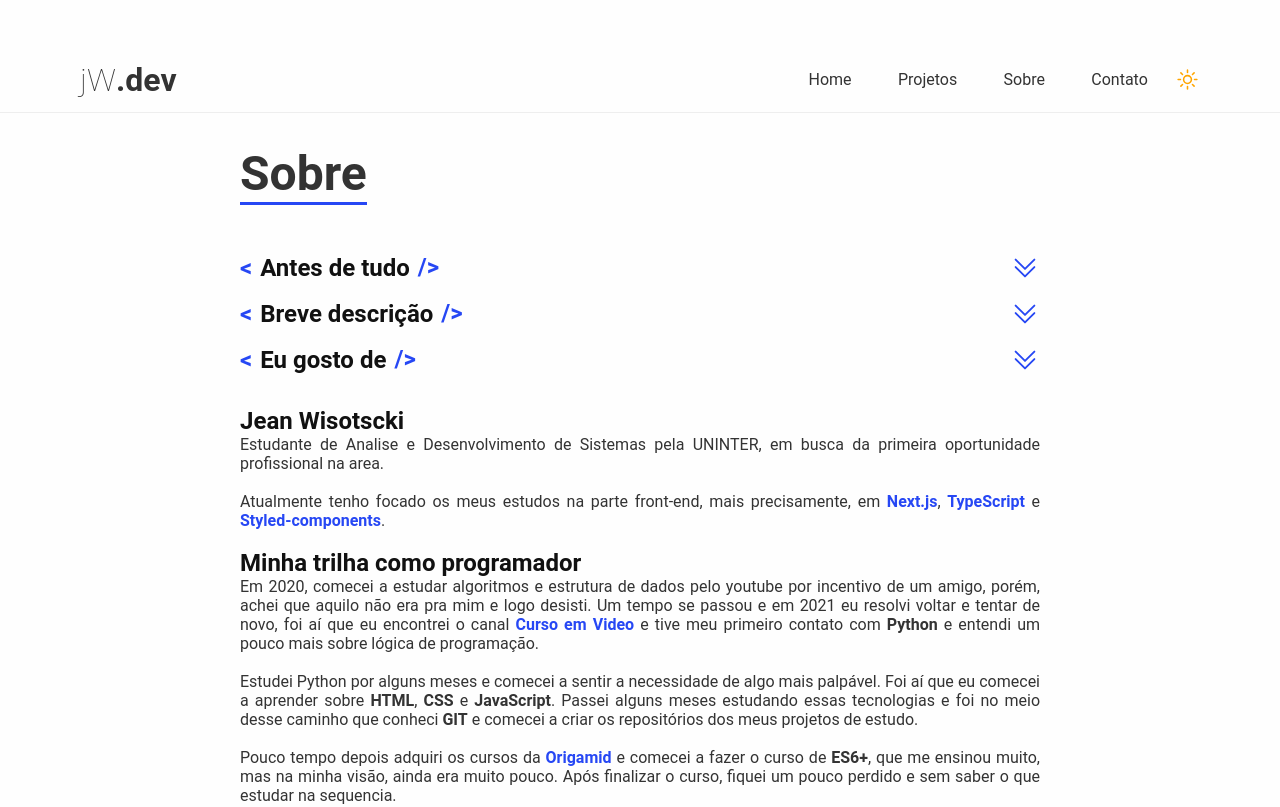
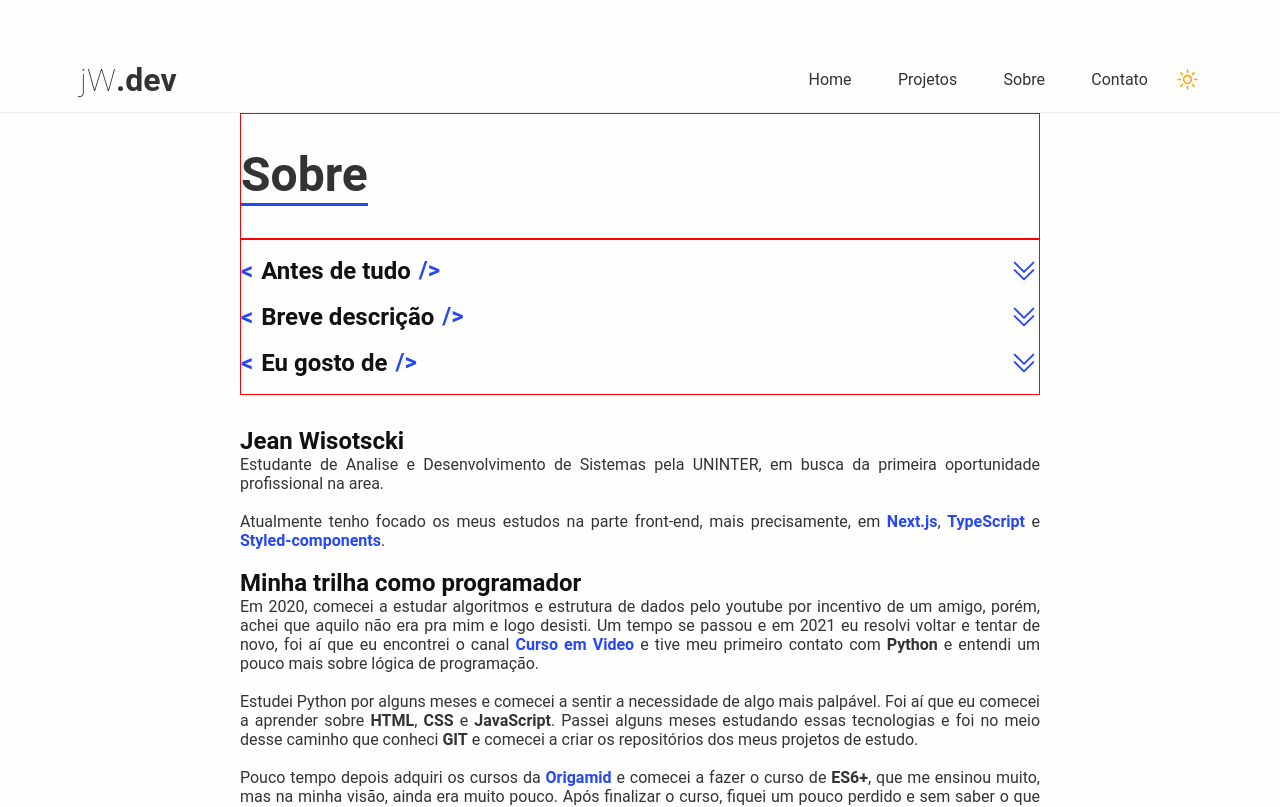
Before and after one commit to jeanwisotscki/portfolio, a Next.js app: page /sobre in a window 1280 px wide. Shown: the top 807 px of the page. Built offline with nearby package versions, Linux system fonts and the light colour scheme.

Commit message:
refactor: ajuste nos tamanhos das fontes

```diff
--- a/src/components/Accordion/AccordionItem/styles.ts
+++ b/src/components/Accordion/AccordionItem/styles.ts
@@ -33,14 +33,14 @@ export const Question = styled.h3`
   }
 
   @media (max-width: 769px) {
-    font-size: ${(props) => props.theme.fontSizes.normal};
+    font-size: ${(props) => props.theme.fontSizes.smMedium};
 
     &::before {
-      font-size: ${(props) => props.theme.fontSizes.normal};
+      font-size: ${(props) => props.theme.fontSizes.smMedium};
     }
 
     &::after {
-      font-size: ${(props) => props.theme.fontSizes.normal};
+      font-size: ${(props) => props.theme.fontSizes.smMedium};
     }
   }
 `;
@@ -57,13 +57,13 @@ export const IconWrapper = styled.div`
 
 export const Answer = styled.p`
   color: ${(props) => props.theme.colors.secondary};
-  font-size: ${(props) => props.theme.fontSizes.medium};
+  font-size: ${(props) => props.theme.fontSizes.smMedium};
   text-align: justify;
 
   &::before {
     content: "~$";
     color: ${(props) => props.theme.colors.pink};
-    font-size: ${(props) => props.theme.fontSizes.medium};
+    font-size: ${(props) => props.theme.fontSizes.smMedium};
     font-weight: bold;
     margin-right: 0.5rem;
   }
--- a/src/pages/sobre/index.tsx
+++ b/src/pages/sobre/index.tsx
@@ -10,15 +10,19 @@ import LinkButton from "../../components/LinkButton";
 const Sobre = () => {
   return (
     <LayoutBase>
+      <Container>
         <PageTitle title="Sobre" borderColor="blue" />
+      </Container>
+
       <Container>
         <Accordion />
+      </Container>
       <TextContainer>
         <article>
           <h2>Jean Wisotscki</h2>
           <p>
-              Estudante de Analise e Desenvolvimento de Sistemas pela UNINTER,
-              em busca da primeira oportunidade profissional na area.
+            Estudante de Analise e Desenvolvimento de Sistemas pela UNINTER, em
+            busca da primeira oportunidade profissional na area.
           </p>
           <br />
           <p>
@@ -49,13 +53,13 @@ const Sobre = () => {
               href="https://www.youtube.com/c/CursoemV%C3%ADdeo"
               textContent="Curso em Video"
             />{" "}
-              e tive meu primeiro contato com <strong>Python</strong> e entendi
-              um pouco mais sobre lógica de programação.
+            e tive meu primeiro contato com <strong>Python</strong> e entendi um
+            pouco mais sobre lógica de programação.
           </p>
           <br />
           <p>
-              Estudei Python por alguns meses e comecei a sentir a necessidade
-              de algo mais palpável. Foi aí que eu comecei a aprender sobre{" "}
+            Estudei Python por alguns meses e comecei a sentir a necessidade de
+            algo mais palpável. Foi aí que eu comecei a aprender sobre{" "}
             <strong>HTML</strong>, <strong>CSS</strong> e{" "}
             <strong>JavaScript</strong>. Passei alguns meses estudando essas
             tecnologias e foi no meio desse caminho que conheci{" "}
@@ -79,24 +83,21 @@ const Sobre = () => {
             Nessa época, o trabalho me consumia mais do que eu gostaria, os
             estudos não evoluíam, e eu me sentia bastante perdido... Até que,
             voilà! Estava pronta a receita para me fazer, mais uma vez,
-              desistir. Mas não por muito tempo, só até eu conseguir me
-              organizar melhor com o trabalho. Perto do final de 2021 eu
-              retornei aos estudos, dessa vez focado em aprender{" "}
-              <LinkButton
-                href="https://pt-br.reactjs.org/"
-                textContent="React"
-              />
+            desistir. Mas não por muito tempo, só até eu conseguir me organizar
+            melhor com o trabalho. Perto do final de 2021 eu retornei aos
+            estudos, dessa vez focado em aprender{" "}
+            <LinkButton href="https://pt-br.reactjs.org/" textContent="React" />
             .
           </p>
           <br />
           <p>
-              Em 2022, me matriculei na faculdade e passei a me dedicar de
-              verdade nos estudos. Terminei o curso de <strong>React</strong>,
-              comecei fazer os meus próprios projetos e a coloca-los no github,
-              aprendi um pouco sobre o framework{" "}
-              <LinkButton href="https://nextjs.org/" textContent="Next.js" /> e
-              os conceitos de <strong>SSR (Server Side Rendering)</strong>,
-              comecei os estudos em{" "}
+            Em 2022, me matriculei na faculdade e passei a me dedicar de verdade
+            nos estudos. Terminei o curso de <strong>React</strong>, comecei
+            fazer os meus próprios projetos e a coloca-los no github, aprendi um
+            pouco sobre o framework{" "}
+            <LinkButton href="https://nextjs.org/" textContent="Next.js" /> e os
+            conceitos de <strong>SSR (Server Side Rendering)</strong>, comecei
+            os estudos em{" "}
             <LinkButton
               href="https://www.typescriptlang.org/"
               textContent="TypeScript"
@@ -112,7 +113,6 @@ const Sobre = () => {
           <p>E por fim, cá estou eu, ansioso para fazer parte da equipe.</p>
         </article>
       </TextContainer>
-      </Container>
     </LayoutBase>
   );
 };
--- a/src/pages/sobre/styles.ts
+++ b/src/pages/sobre/styles.ts
@@ -1,6 +1,8 @@
 import styled from "styled-components";
 
-export const Container = styled.div``;
+export const Container = styled.div`
+  border: 1px solid red;
+`;
 
 export const TextContainer = styled.div`
   margin: 2rem 0;
--- a/src/styles/themes.ts
+++ b/src/styles/themes.ts
@@ -21,6 +21,7 @@ export const lightTheme = {
   },
   fontSizes: {
     normal: "1rem",
+    smMedium: "1.25rem",
     medium: "1.5rem",
     large: "2rem",
     xtLarge: "3rem",
@@ -50,6 +51,7 @@ export const darkTheme = {
   },
   fontSizes: {
     normal: "1rem",
+    smMedium: "1.25rem",
     medium: "1.5rem",
     large: "2rem",
     xtLarge: "3rem",
```
Lines whose indentation alone changed are shown as unchanged.
